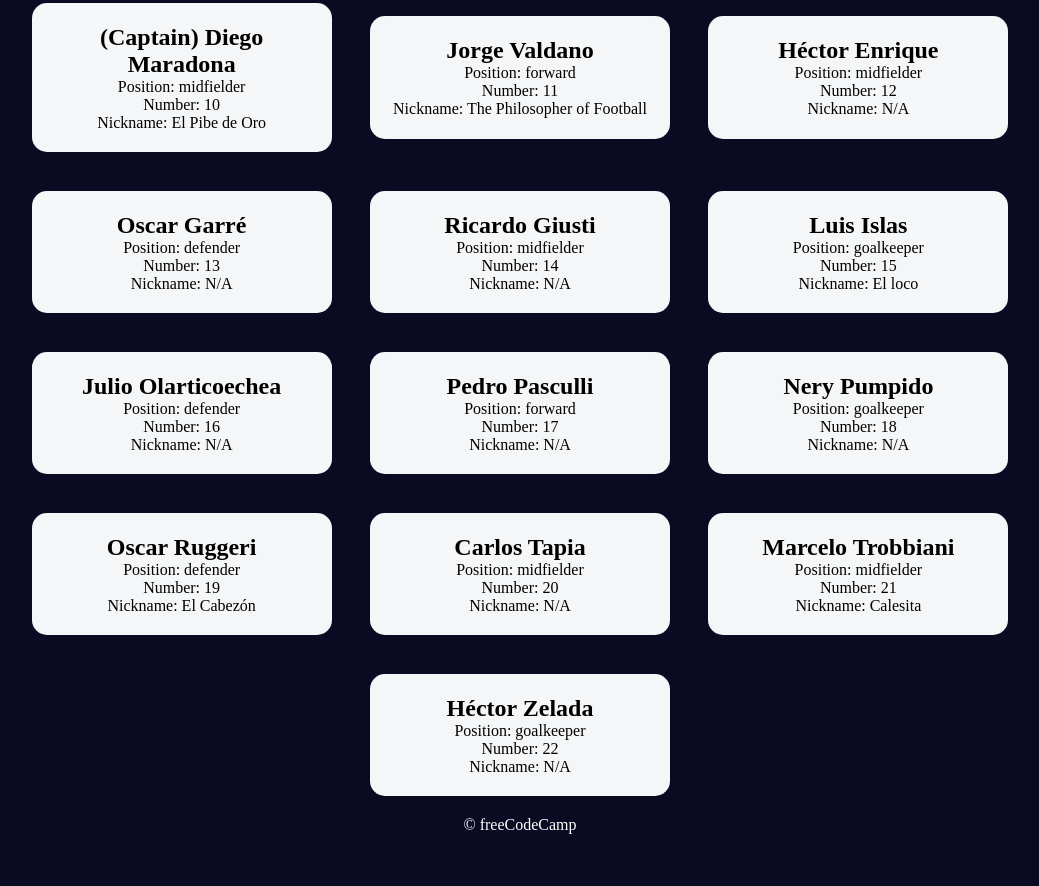
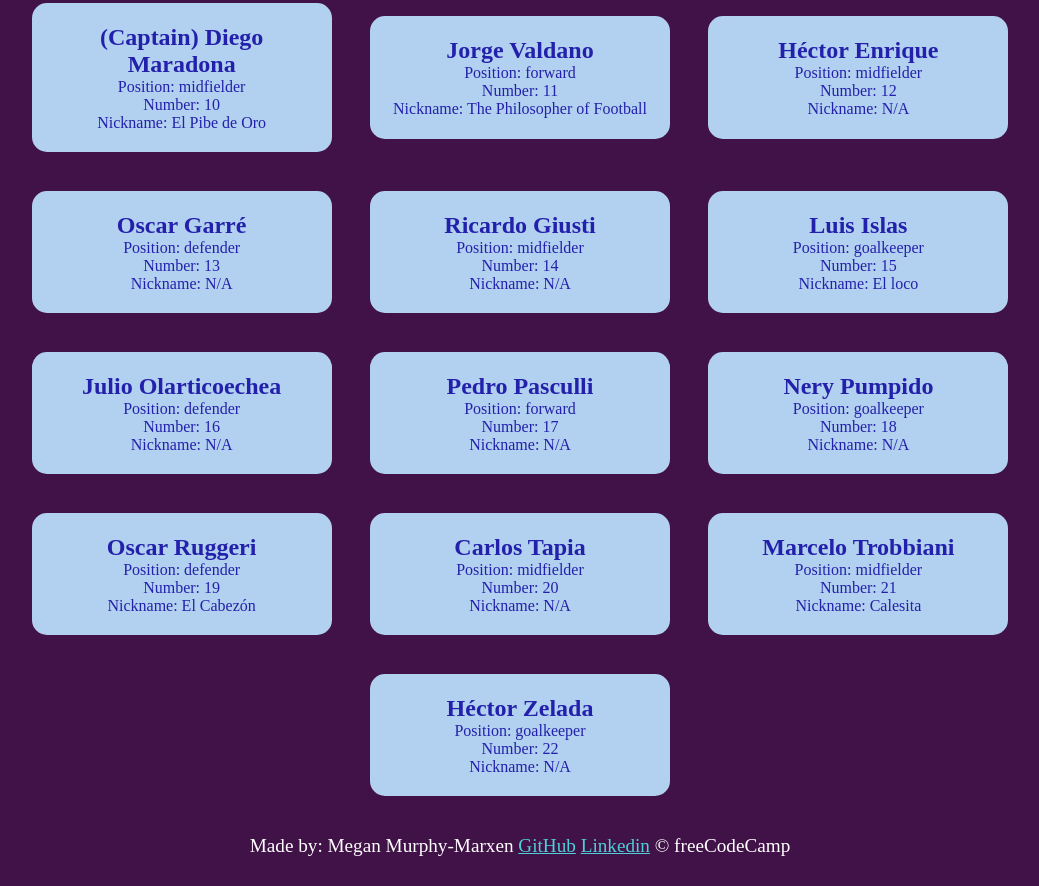
Before and after one commit to meganm672/Football-Team-Cards, a plain HTML site: page index.html in a window 1280 px wide. Shown: the part 653-1539 px from the top of the page, without its empty margins (120-1159 px from the left). Before the commit the page ends 1497 px from the top, so only its background shows below. Drawn offline with Linux system fonts and the light colour scheme.

Commit message:
styled page

```diff
--- a/index.html
+++ b/index.html
@@ -162,7 +162,12 @@
         </div>
       </div>
     </main>
-    <footer>&copy; freeCodeCamp</footer>
+    <footer>
+       Made by: Megan Murphy-Marxen
+    <a href="https://github.com/meganm672/football-team-cards">GitHub</a>
+    <a href="https://www.linkedin.com/in/meganmurphymarxen/">Linkedin</a>
+    &copy; freeCodeCamp
+  </footer>
     <script src="./script.js"></script>
   </body>
 </html>
--- a/styles.css
+++ b/styles.css
@@ -7,10 +7,10 @@
 }
 
 :root {
-  --dark-grey: #0a0a23;
-  --light-grey: #f5f6f7;
+  --dark-grey: #401248;
+  --light-grey: #b2d0ef;
   --white: #ffffff;
-  --black: #000;
+  --dark-blue: #2321ab;
 }
 
 body {
@@ -51,12 +51,31 @@ footer {
 
 .player-card {
   background-color: var(--light-grey);
+  color: var(--dark-blue);
   padding: 1.3rem;
   margin: 1.2rem;
   width: 300px;
   border-radius: 15px;
 }
 
+footer {
+    left: 0;
+    bottom: 0;
+    width: 100%;
+    text-align: center;
+    padding: 1em;
+    font-size: 1.2em;
+  }
+
+  footer a {
+    color: #50cfd6;
+  }
+
+  footer a:hover {
+    color: #fe4c7b;
+    font-size: 1.5em;
+  }
+
 @media (max-width: 768px) {
   .team-stats {
     flex-direction: column;
```
Also changed, not shown: 1 other file.
